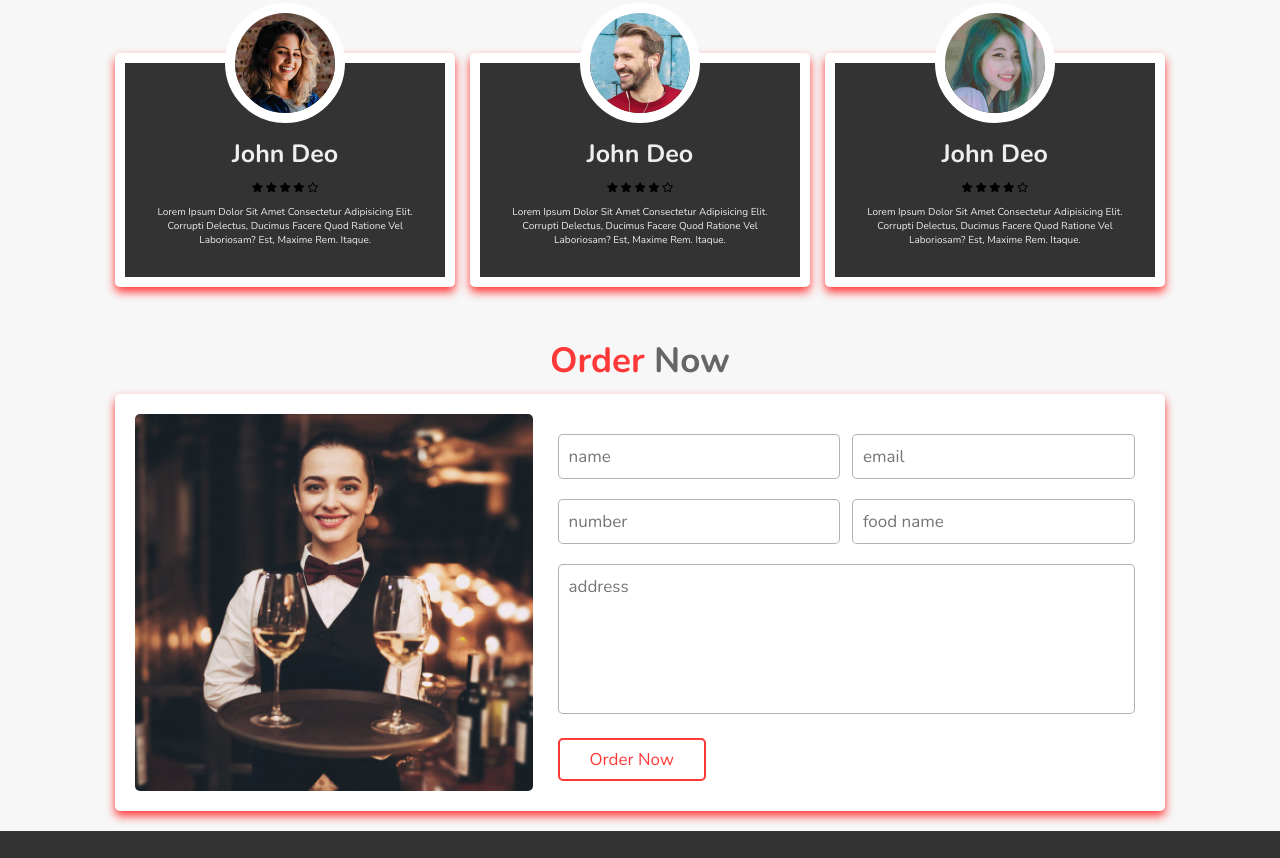
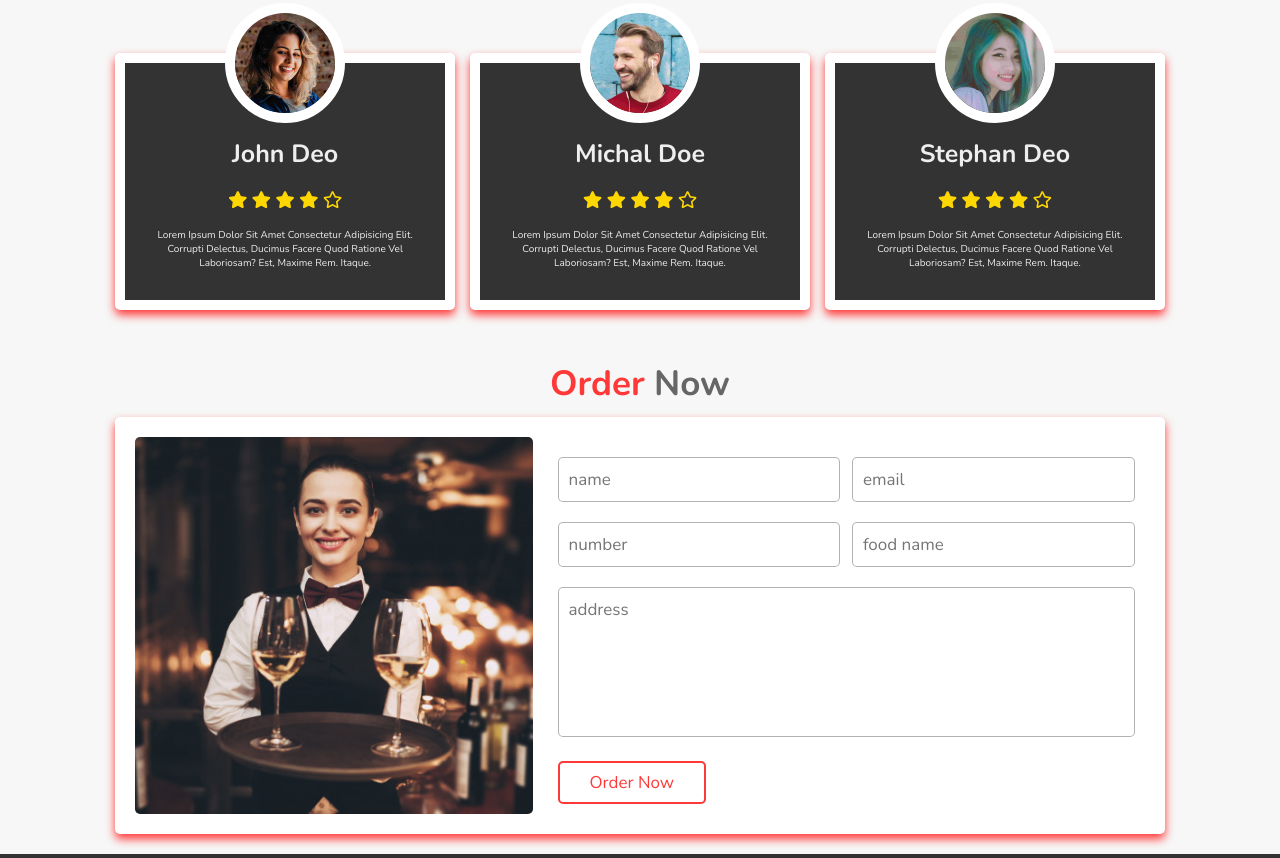
Before and after one commit to yaswantkumar33/Food_website, a plain HTML site: page index.html in a window 1280 px wide. Shown: the part 3780-4638 px from the top of the page. Drawn offline with nearby package versions, Linux system fonts and the light colour scheme.

Commit message:
fouth commit

```diff
--- a/index.html
+++ b/index.html
@@ -363,7 +363,7 @@
             </div>
             <div class="box">
                 <img src="images/pic2.png" alt="">
-                <h3>john deo</h3>
+                <h3>michal doe</h3>
                 <div class="stars">
                     <i class="fas fa-star"></i>
                     <i class="fas fa-star"></i>
@@ -376,7 +376,7 @@
             </div>
             <div class="box">
                 <img src="images/pic3.png" alt="">
-                <h3>john deo</h3>
+                <h3>stephan deo</h3>
                 <div class="stars">
                     <i class="fas fa-star"></i>
                     <i class="fas fa-star"></i>
--- a/style.css
+++ b/style.css
@@ -346,6 +346,11 @@ border-radius: .5rem;
   color: #eee;
   padding: 1rem 0;
 }
+.review .box-container .box .stars i{
+  color: gold;
+  font-size: 1.7rem;
+  padding: 1rem .1rem;
+}
 
 .order .row{
   padding:2rem;
```
